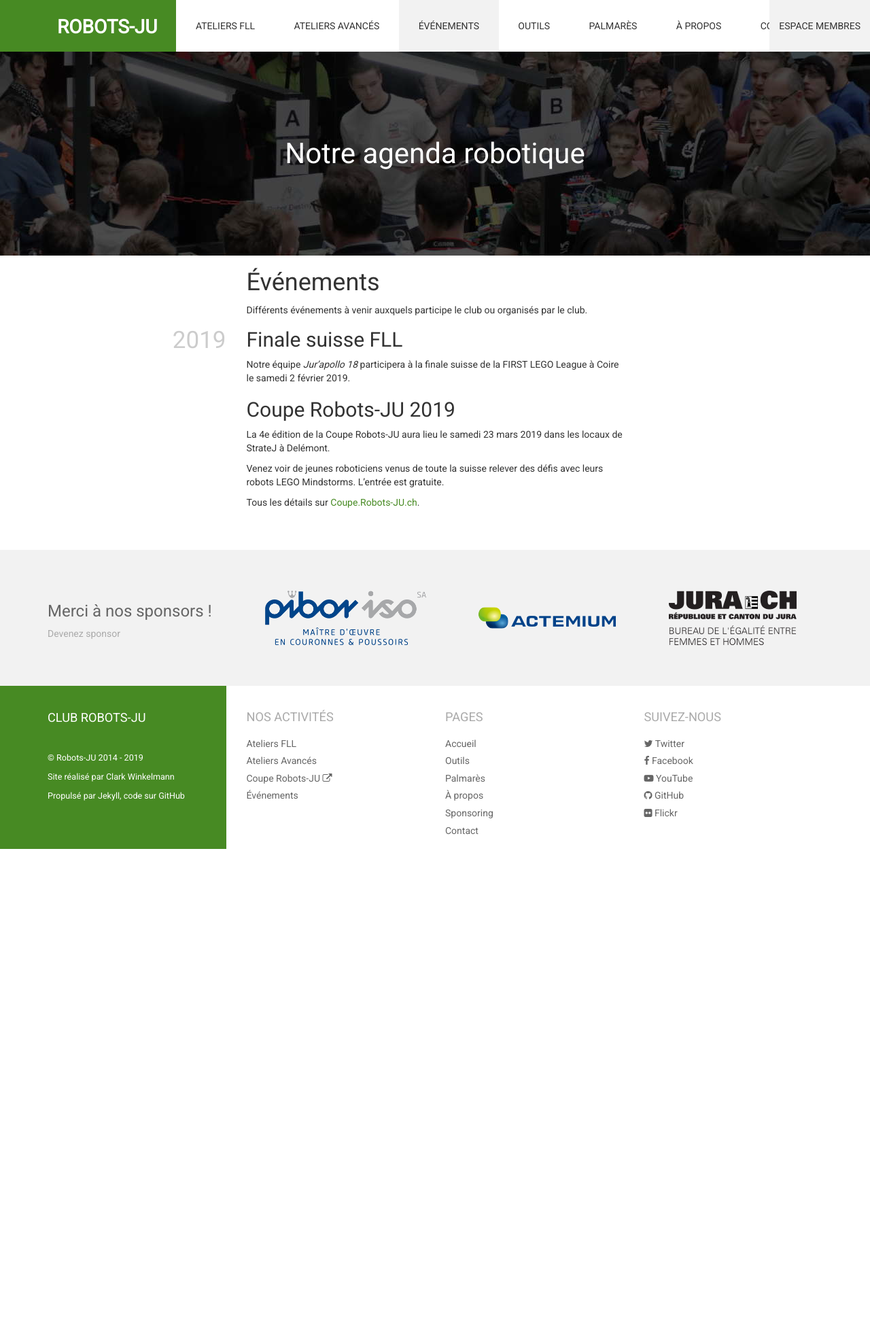
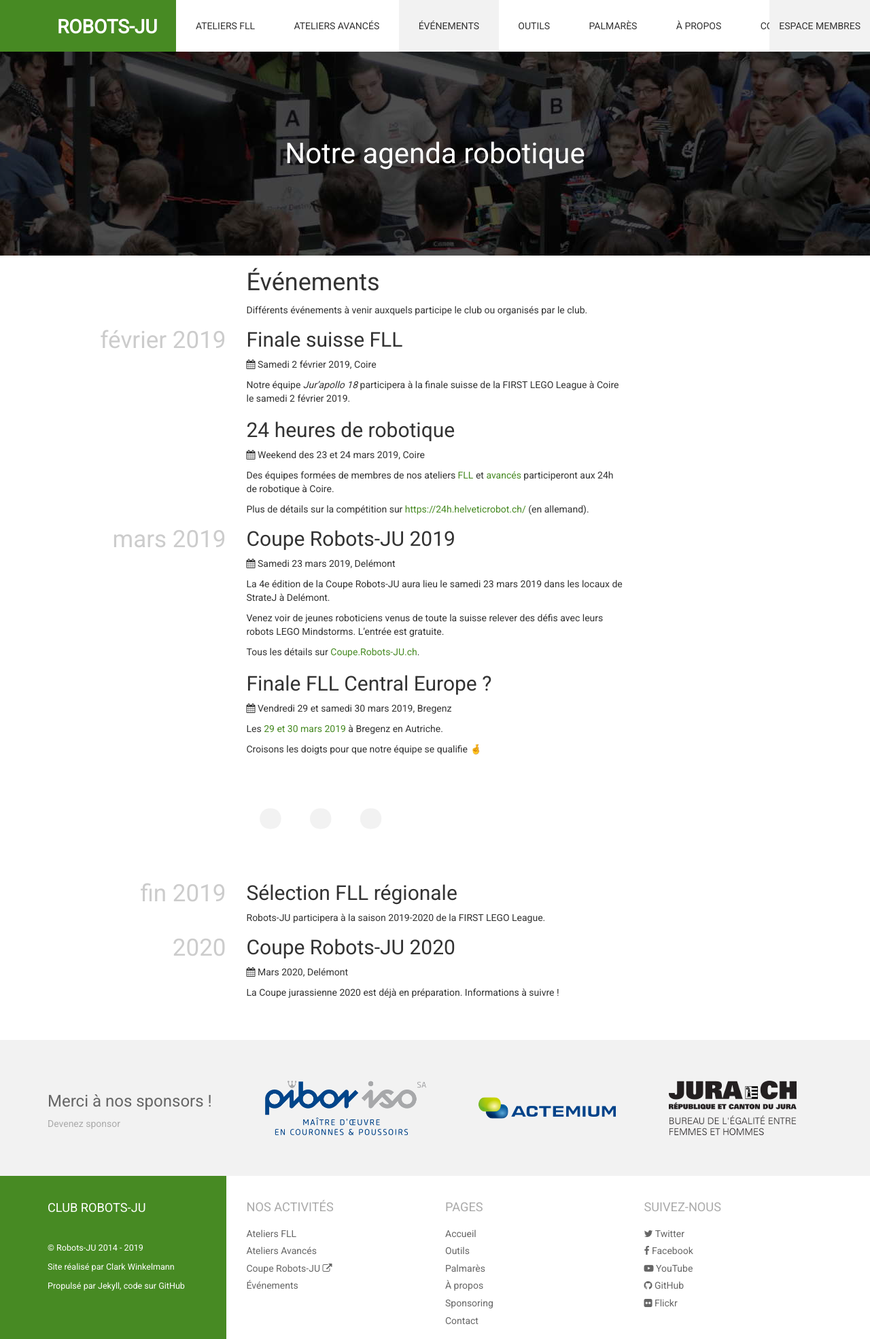
Before and after one commit to robots-ju/robots-ju.ch, a Jekyll site: the page built from events.md, in a window 1280 px wide. Shown: the whole page at 68% size. Built offline with Jekyll 4.4.1, drawn with Linux system fonts in a browser that asks for light colours; comment, search, counter and statistics services are not loaded; before the commit the page ends 1249 px from its top, so only the background shows below that.

Commit message:
Mise à jour événements

```diff
--- a/_sass/robotsju/_global.scss
+++ b/_sass/robotsju/_global.scss
@@ -36,3 +36,14 @@ body {
 article img {
     max-width: 100%;
 }
+
+.events-later {
+    &::before {
+        content: '...';
+    }
+
+    color: $robotsju-color-lightgrey;
+    font-size: 20em;
+    line-height: 1em;
+    margin: -0.5em 0 0.1em 0;
+}
--- a/events.md
+++ b/events.md
@@ -8,14 +8,29 @@ banner_text: Notre agenda robotique
 
 Différents événements à venir auxquels participe le club ou organisés par le club.
 
-2019
+février 2019
 {:class="side-title"}
 
 ## Finale suisse FLL
 
+<i class="fa fa-calendar"></i> Samedi 2 février 2019, Coire
+
 Notre équipe *Jur'apollo 18* participera à la finale suisse de la FIRST LEGO League à Coire le samedi 2 février 2019.
 
+## 24 heures de robotique
+
+<i class="fa fa-calendar"></i> Weekend des 23 et 24 mars 2019, Coire
+
+Des équipes formées de membres de nos ateliers [FLL](/ateliers-fll) et [avancés](/ateliers-avances) participeront aux 24h de robotique à Coire.
+
+Plus de détails sur la compétition sur <https://24h.helveticrobot.ch/> (en allemand).
+
+mars 2019
+{:class="side-title"}
+
 ## Coupe Robots-JU 2019
+
+<i class="fa fa-calendar"></i> Samedi 23 mars 2019, Delémont
 
 La 4e édition de la Coupe Robots-JU aura lieu le samedi 23 mars 2019 dans les locaux de StrateJ à Delémont.
 
@@ -23,3 +38,29 @@ Venez voir de jeunes roboticiens venus de toute la suisse relever des défis ave
 L'entrée est gratuite.
 
 Tous les détails sur [Coupe.Robots-JU.ch](https://coupe.robots-ju.ch/).
+
+## Finale FLL Central Europe ?
+
+<i class="fa fa-calendar"></i> Vendredi 29 et samedi 30 mars 2019, Bregenz
+
+Les [29 et 30 mars 2019](https://www.first-lego-league.org/en/season/tournaments.html?s=FLL+2018%2F19&c=FLL+Finale+Zentraleuropa+2019&m=21714536378080) à Bregenz en Autriche.
+
+Croisons les doigts pour que notre équipe se qualifie 🤞
+
+<div class="events-later"></div>
+
+fin 2019
+{:class="side-title"}
+
+## Sélection FLL régionale
+
+Robots-JU participera à la saison 2019-2020 de la FIRST LEGO League.
+
+2020
+{:class="side-title"}
+
+## Coupe Robots-JU 2020
+
+<i class="fa fa-calendar"></i> Mars 2020, Delémont
+
+La Coupe jurassienne 2020 est déjà en préparation. Informations à suivre !
```
